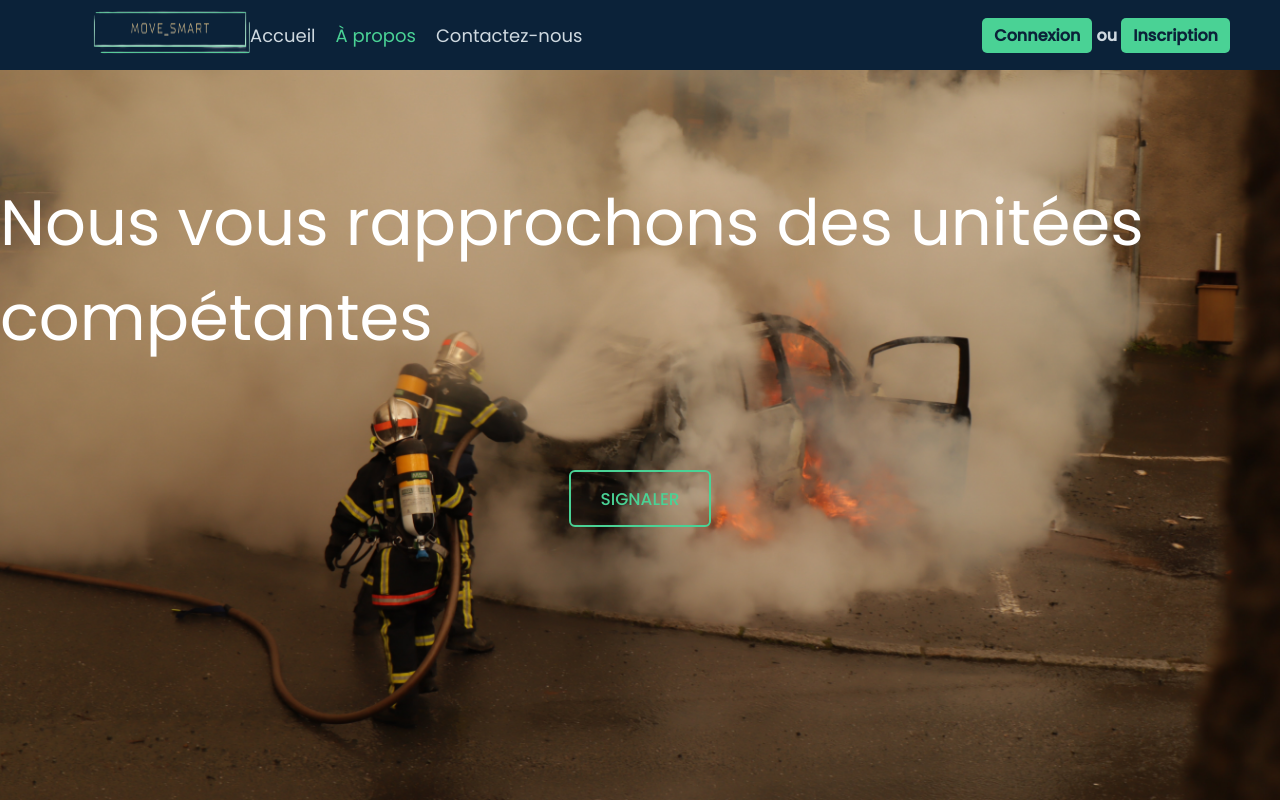
After one commit to Deleau20/Move_Smart, a Flask app: template templates/about.html in a window 1280 px wide. The commit adds this page. Run offline with Flask 3, Linux system fonts and the light colour scheme; the template is opened without the code that fills it, so the values that code supplies are empty; parts of the project's set-up code (start-up, migrations or seed data) failed here and were passed over.

Commit message:
ajout de index, about

```diff
--- /dev/null
+++ b/static/css/about.css
@@ -0,0 +1,244 @@
+@import url("https://fonts.googleapis.com/css2?family=Poppins:wght@100;200;300;400;500&display=swap");
+* {
+  padding: 0;
+  margin: 0;
+  box-sizing: border-box;
+  text-decoration: none;
+  list-style: none;
+  font-family: "Poppins", sans-serif;
+}
+
+body {
+  background-image: url(../img/accident1.jpg);
+  background-size: cover;
+  background-repeat: no-repeat;
+  background-position: center;
+  height: 100vh;
+  width: 100%;
+}
+
+img {
+  width: 100%;
+}
+
+.img1 {
+  width: 15rem;
+  height: 9rem;
+  margin-right: 2rem;
+}
+
+header {
+  height: 70px;
+  display: flex;
+  align-items: center;
+  justify-content: space-between;
+  padding: 0 50px;
+  background: #0b2239;
+}
+header .header-left {
+  display: flex;
+  align-items: center;
+}
+header .header-left .logo {
+  width: 140px;
+}
+header .header-left nav {
+  margin-left: 50px;
+}
+header .header-left nav ul {
+  display: flex;
+}
+nav ul li a {
+  display: block;
+  color: #cfd9e0;
+  font-size: 18px;
+  padding: 5px 10px;
+  transition: 0.2s;
+}
+nav ul li a:hover,
+nav ul li a.active {
+  color: #4ad295;
+}
+nav .login-signup {
+  display: none;
+}
+header .header-right {
+  display: flex;
+  align-items: center;
+}
+header .login-signup {
+  color: #cfd9e0;
+  font-weight: bold;
+}
+header .login-signup a {
+  display: inline-block;
+  color: #0b2239;
+  background: #4ad295;
+  padding: 5px 12px;
+  border-radius: 5px;
+}
+header .header-right .hamburger {
+  margin-left: 20px;
+  cursor: pointer;
+  display: none;
+}
+header .header-right .hamburger div {
+  width: 30px;
+  height: 2px;
+  margin: 6px 0;
+  background: #fff;
+}
+
+/* Contenu */
+
+.container{
+  display: flex;
+  justify-content: center;
+  align-items: center;
+  min-height: 50vh;
+}
+
+.content1{
+  display: flex;
+  justify-content: center;
+  align-items: center;
+  width: 100%;
+}
+
+
+
+.content1 p{
+  color: white;
+  font-size: 4rem;
+}
+
+
+
+.contentbtn {
+  /* border: #0b2239 solid 2px; */
+  display: flex;
+  justify-content: center;
+  align-items: center;
+
+}
+
+.btn {
+  --color: #4ad295;
+  --color2: #0b2239;
+  padding: 0.8em 1.75em;
+  background-color: transparent;
+  border-radius: 6px;
+  border: 2px solid var(--color);
+  transition: 0.5s;
+  position: relative;
+  overflow: hidden;
+  cursor: pointer;
+  z-index: 1;
+  font-weight: 500;
+  font-size: 17px;
+  text-transform: uppercase;
+  color: var(--color);
+}
+
+.btn::after,
+.btn::before {
+  content: "";
+  display: block;
+  height: 100%;
+  width: 100%;
+  transform: skew(90deg) translate(-50%, -50%);
+  position: absolute;
+  inset: 50%;
+  left: 25%;
+  z-index: -1;
+  transition: 0.5s ease-out;
+  background-color: var(--color);
+}
+
+.btn::before {
+  top: -50%;
+  left: -25%;
+  transform: skew(90deg) rotate(180deg) translate(-50%, -50%);
+}
+
+.btn:hover::before {
+  transform: skew(45deg) rotate(180deg) translate(-50%, -50%);
+}
+
+.btn:hover::after {
+  transform: skew(45deg) translate(-50%, -50%);
+}
+
+.btn:hover {
+  color: var(--color2);
+}
+
+.btn:active {
+  filter: brightness(0.7);
+  transform: scale(0.98);
+}
+
+@media only screen and (max-width: 1000px) {
+  header {
+    padding: 0 20px;
+  }
+  header .header-right .hamburger {
+    display: block;
+  }
+  header .header-left nav {
+    margin: 0;
+    position: absolute;
+    top: -100%;
+    left: 0;
+    width: 100%;
+    height: fit-content;
+    background-color: #0b2239;
+    padding: 30px;
+    transition: 0.3s;
+    text-align: center;
+    z-index: -1;
+  }
+  header .header-left nav.active {
+    top: 70px;
+  }
+  header .header-left nav ul {
+    display: block;
+  }
+}
+
+@media only screen and (max-width: 500px) {
+  nav .login-signup {
+    display: block;
+    margin-top: 20px;
+  }
+  header .header-right .login-signup {
+    display: none;
+  }
+}
+
+@media screen and (max-width: 768px) {
+  .container {
+    flex-direction: column;
+    min-height: 20vh;
+  }
+  .content1 {
+    width: 100%;
+  }
+  .content1 p {
+    font-size: 3rem;
+  }
+  .btn {
+    font-size: 14px;
+  }
+}
+
+@media screen and (max-width: 480px) {
+  .btn {
+    font-size: 14px;
+  }
+
+  .content1 p {
+    font-size: 2rem;
+  }
+
+}
--- /dev/null
+++ b/templates/about.html
@@ -0,0 +1,63 @@
+<!DOCTYPE html>
+<html lang="fr">
+  <head>
+    <meta charset="UTF-8" />
+    <meta http-equiv="X-UA-Compatible" content="IE=edge" />
+    <meta name="viewport" content="width=device-width, initial-scale=1.0" />
+    <title>Move_Smart</title>
+    <link rel="stylesheet" href="../static/css/about.css" />
+  </head>
+
+  <body>
+    <header>
+      <div class="header-left">
+        <div class="logo">
+          <img src="../static/img/logo3.png" alt="" class="img1" />
+        </div>
+        <nav>
+          <ul>
+            <li>
+              <a href="../templates/index.html">Accueil</a>
+            </li>
+            <li>
+              <a href="../templates/about.html" class="active">À propos</a>
+            </li>
+            <li>
+              <a href="">Contactez-nous</a>
+            </li>
+          </ul>
+          <div class="login-signup">
+            <a href="">Connexion</a> ou <a href="">Inscription</a>
+          </div>
+        </nav>
+      </div>
+      <div class="header-right">
+        <div class="login-signup">
+          <a href="">Connexion</a> ou <a href="">Inscription</a>
+        </div>
+        <div class="hamburger">
+          <div></div>
+          <div></div>
+          <div></div>
+        </div>
+      </div>
+    </header>
+
+    <!-- Contenu de la page -->
+    <section class="">
+      <div class="container">
+        <div class="content1">
+          <p>Nous vous rapprochons des unitées compétantes</p>
+        </div>
+      </div>
+      <div class="contentbtn"><button class="btn">Signaler</button></div>
+    </section>
+    <script>
+      hamburger = document.querySelector(".hamburger");
+      nav = document.querySelector("nav");
+      hamburger.onclick = function () {
+        nav.classList.toggle("active");
+      };
+    </script>
+  </body>
+</html>
```
Also changed, not shown: static/css/connexion.css (added, +21 -0 lines), static/css/contact.css (added, +95 -0 lines), static/css/style.css (+125 -1 lines), templates/base.html (+15 -6 lines), templates/index.html (+67 -0 lines), static/css/inscription.css (added), static/img/Move_smart.png (added), static/img/accident.jpg (added), static/img/accident1.jpg (added), static/img/logo1.png (added), static/img/logo2.png (added), static/img/logo3.png (added), static/img/services.png (added), static/img/voiture.png (added), 2 more files, 1 other file.
